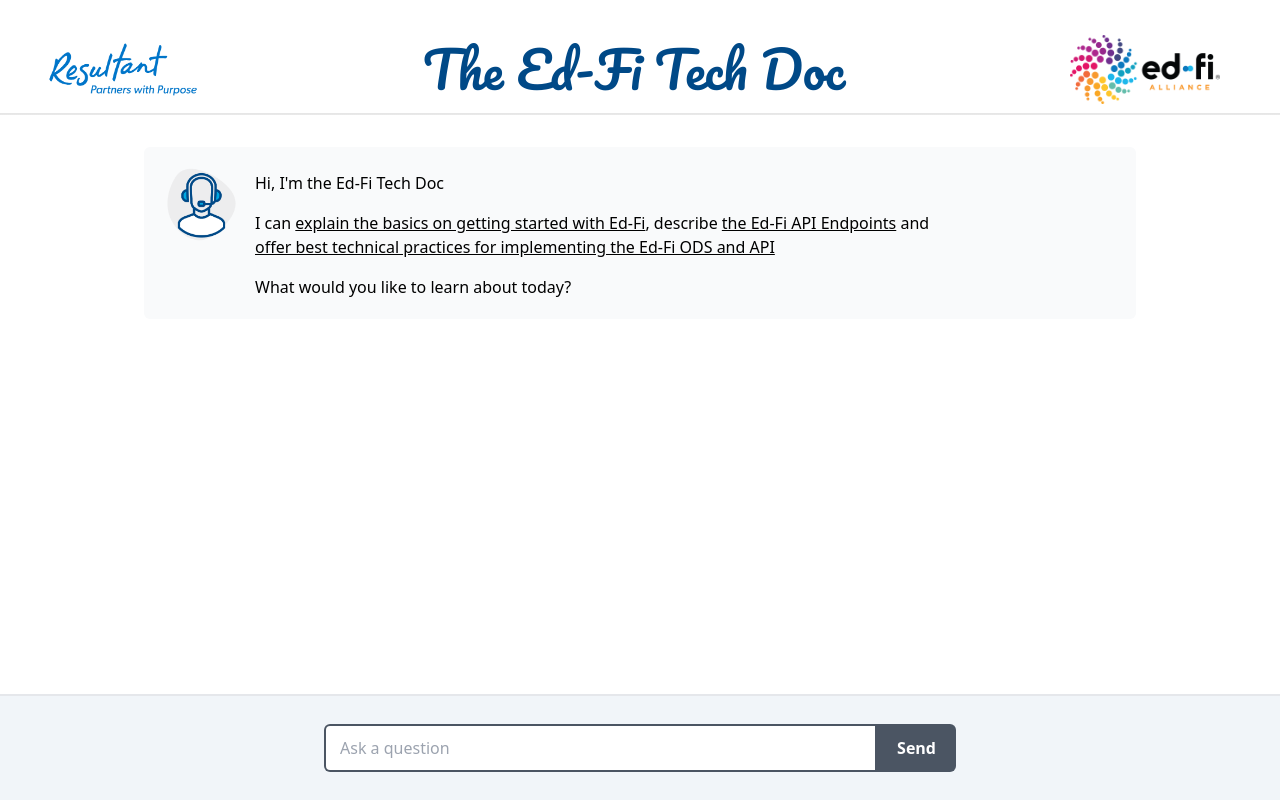
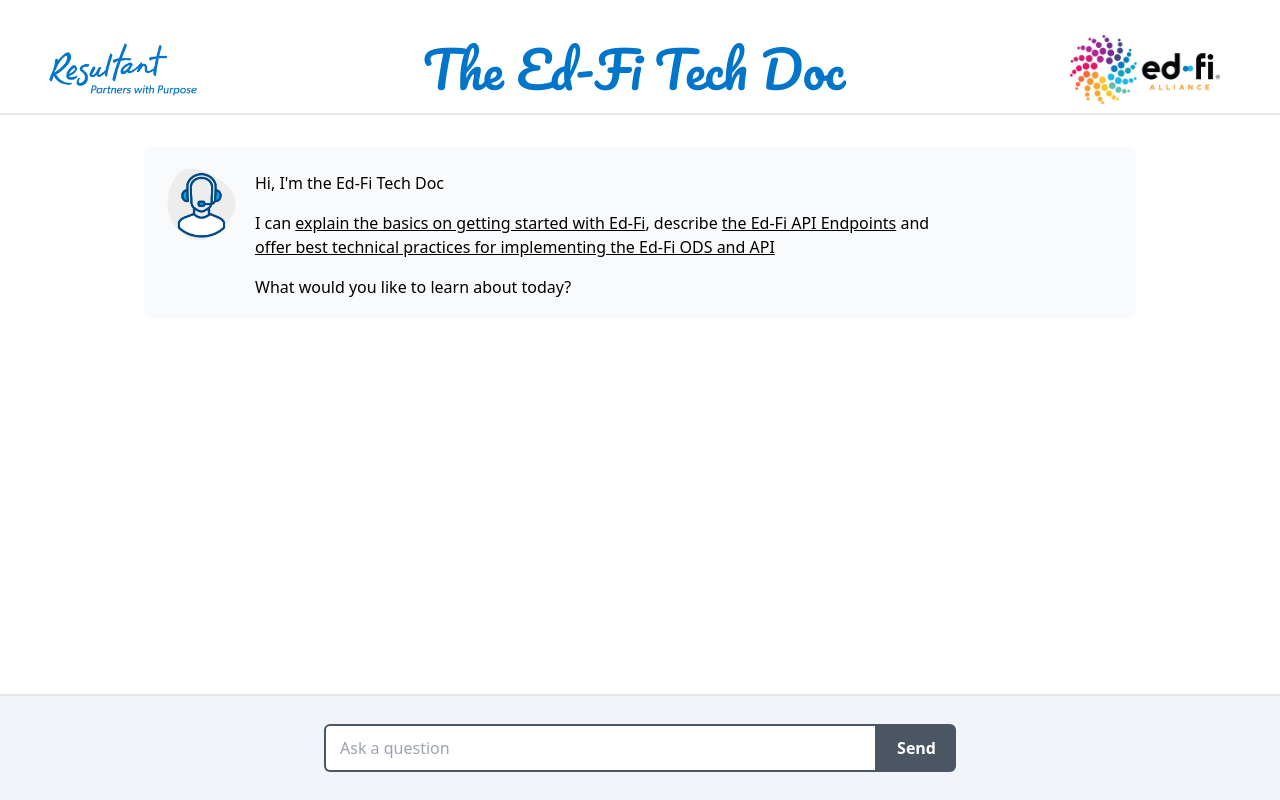
Before and after one commit to jacobnoah/ed-fi-chatbot, a Next.js app: page / in a window 1280 px wide. Built offline with nearby package versions, Linux system fonts and the light colour scheme.

Commit message:
Color change and alt text update

```diff
--- a/app/components/EmptyState.js
+++ b/app/components/EmptyState.js
@@ -4,7 +4,7 @@
   return (
     <div className="flex gap-x-4 rounded-md bg-gray-50 py-5 px-5 mb-12">
       <span className="text-xl sm:text-2xl" title="AI">
-        <Image src="/tech-doc.png" alt="Resultant Logo" width="75" height="75"/>
+        <Image src="/tech-doc.png" alt="Tech Doc Logo" width="75" height="75"/>
       </span>
       <div className="flex flex-col text-sm sm:text-base flex-1 gap-y-4 mt-1">
         <p>Hi, I&apos;m the Ed-Fi Tech Doc</p>
--- a/app/page.js
+++ b/app/page.js
@@ -236,7 +236,7 @@
           <Image src="/resultant-logo.png" alt="Resultant Logo" width="150" height="150"/>
         </Link>
       </div>
-      <div style={{fontFamily: 'Pacifico', color: '#004987', fontSize: "50px"}}>
+      <div style={{fontFamily: 'Pacifico', color: '#0075c9', fontSize: "50px"}}>
         The Ed-Fi Tech Doc
       </div>
       <div className="text-xl pr-3 font-semibold text-blue-500 text-underline">
```
